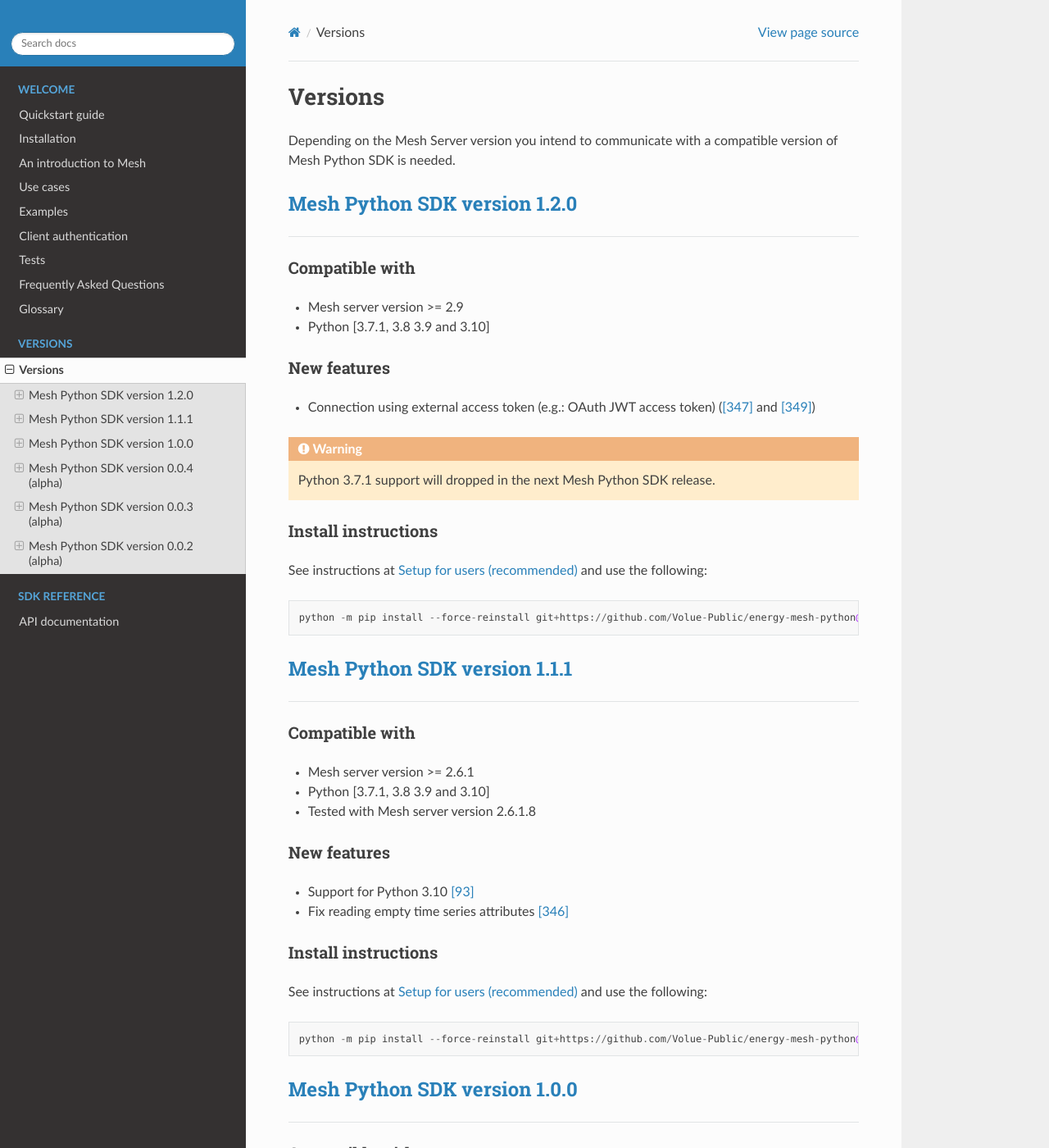
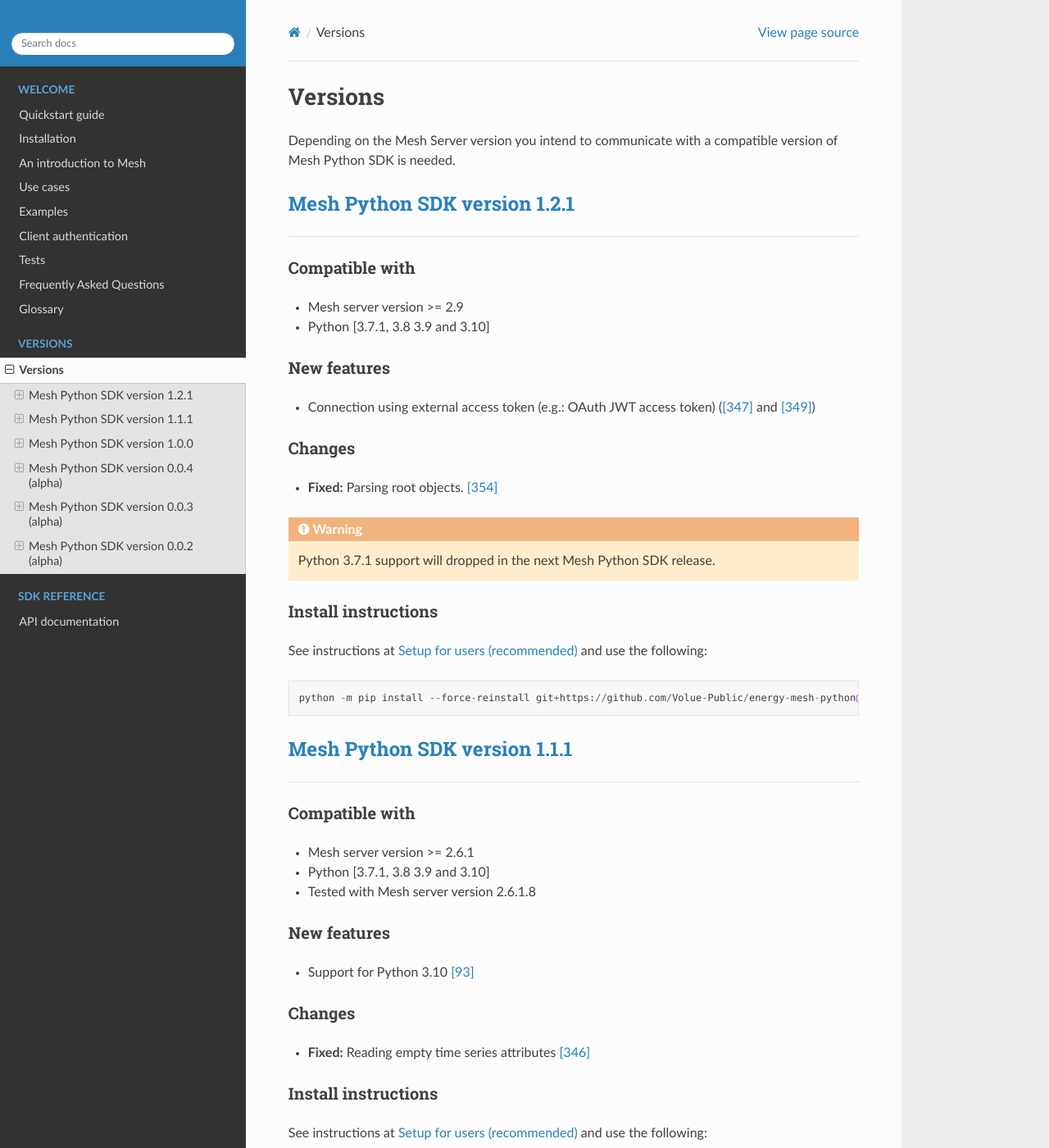
Before and after one commit to Volue-Public/energy-mesh-python, a Sphinx documentation site: the page built from docs/source/versions.rst, in a window 1280 px wide and 1400 px high. Shown: the whole window at 82% size. Built offline with Sphinx 7.4.7 and the Read the Docs theme 2.0.0, drawn with Linux system fonts in a browser that asks for light colours.

Commit message:
Update versions doc page

```diff
--- a/docs/source/versions.rst
+++ b/docs/source/versions.rst
@@ -3,7 +3,7 @@
 
 Depending on the Mesh Server version you intend to communicate with a compatible version of Mesh Python SDK is needed.
 
-`Mesh Python SDK version 1.2.0 <https://github.com/Volue-Public/energy-mesh-python/releases/tag/v1.2.0>`_
+`Mesh Python SDK version 1.2.1 <https://github.com/Volue-Public/energy-mesh-python/releases/tag/v1.2.1>`_
 *********************************************************************************************************
 
 ------------
@@ -19,6 +19,11 @@
 
 - Connection using external access token (e.g.: OAuth JWT access token) (:pull:`347` and :pull:`349`)
 
+Changes
+~~~~~~~~~~~~~~~~~~
+
+- **Fixed:** Parsing root objects. :pull:`354`
+
 .. warning::
     Python 3.7.1 support will dropped in the next Mesh Python SDK release.
 
@@ -29,7 +34,7 @@
 
 ::
 
-    python -m pip install --force-reinstall git+https://github.com/Volue-Public/energy-mesh-python@v1.2.0
+    python -m pip install --force-reinstall git+https://github.com/Volue-Public/energy-mesh-python@v1.2.1
 
 
 `Mesh Python SDK version 1.1.1 <https://github.com/Volue-Public/energy-mesh-python/releases/tag/v1.1.1>`_
@@ -48,7 +53,11 @@
 ~~~~~~~~~~~~~~~~~~
 
 - Support for Python 3.10 :pull:`93`
-- Fix reading empty time series attributes :issue:`346`
+
+Changes
+~~~~~~~~~~~~~~~~~~
+
+- **Fixed:** Reading empty time series attributes :issue:`346`
 
 Install instructions
 ~~~~~~~~~~~~~~~~~~~~~~~~~~~~~~~~~~~~
```
